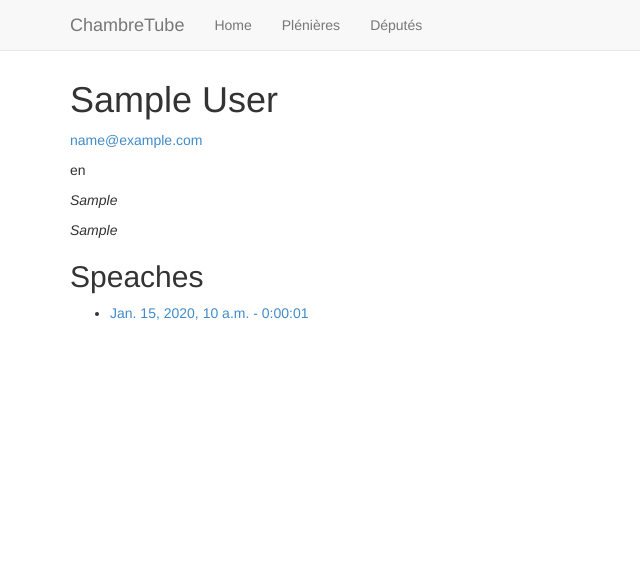
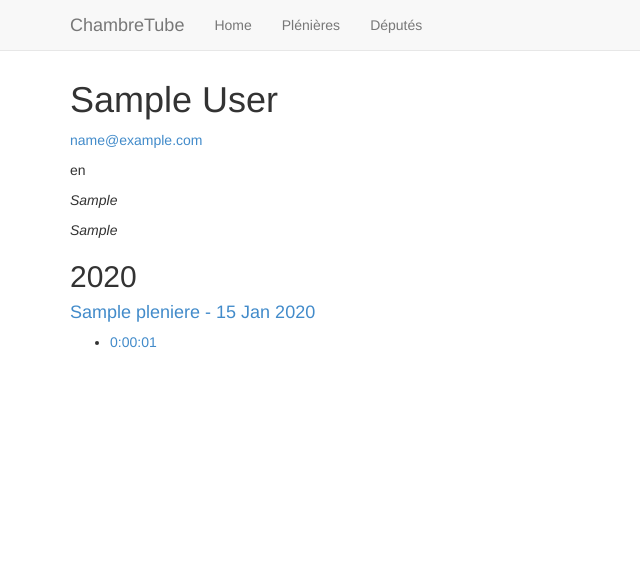
Before and after one commit to gdesmott/politube, a Django app: page /deputy/1/ in a window 1280 px wide. Shown: the top 562 px of the page, without its empty margins (0-640 px from the left). Run offline with Django 3.2, Linux system fonts and the light colour scheme; tables that the repository leaves empty hold one stand-in row (values such as "Sample post"); some libraries are stand-ins or nearby versions.

Commit message:
deputy: group speaches by pleniere

```diff
--- a/chambre/templates/deputy/deputy.html
+++ b/chambre/templates/deputy/deputy.html
@@ -9,13 +9,16 @@
 <p><i>{{ deputy.cv_fr }}</i></p>
 <p><i>{{ deputy.cv_nl }}</i></p>
 
-<h2>Speaches</h2>
-<ul>
 {% for agenda in deputy.getSortedItems %}
 
+{% ifchanged %} <h2>{{ agenda.pleniere.date|date:"Y" }}</h2> {% endifchanged %}
+{% ifchanged %} <h4><a href="{% url 'pleniere' agenda.pleniere.id %}">{{ agenda.pleniere.title }} -
+    {{ agenda.pleniere.date|date:"d M Y" }}</a></h4> {% endifchanged %}
+
+<ul>
 <li><a href="{% url 'pleniere' agenda.pleniere.id %}#{{ agenda.time }}">
-    {{ agenda.pleniere.date }} - {{ agenda.displayTime }}</a></li>
+  {{ agenda.displayTime }}</a></li>
+</ul>
 
 {% endfor %}
-</ul>
 {% endblock %}
--- a/pleniere/models.py
+++ b/pleniere/models.py
@@ -43,7 +43,7 @@ class Deputy(models.Model):
         ordering = ["full_name"]
 
     def getSortedItems(self):
-        return self.agendaitem_set.all().order_by('-pleniere', 'time')
+        return self.agendaitem_set.all().order_by('pleniere', 'time')
 
 class AgendaItem(models.Model):
     pleniere = models.ForeignKey(Pleniere)
```
